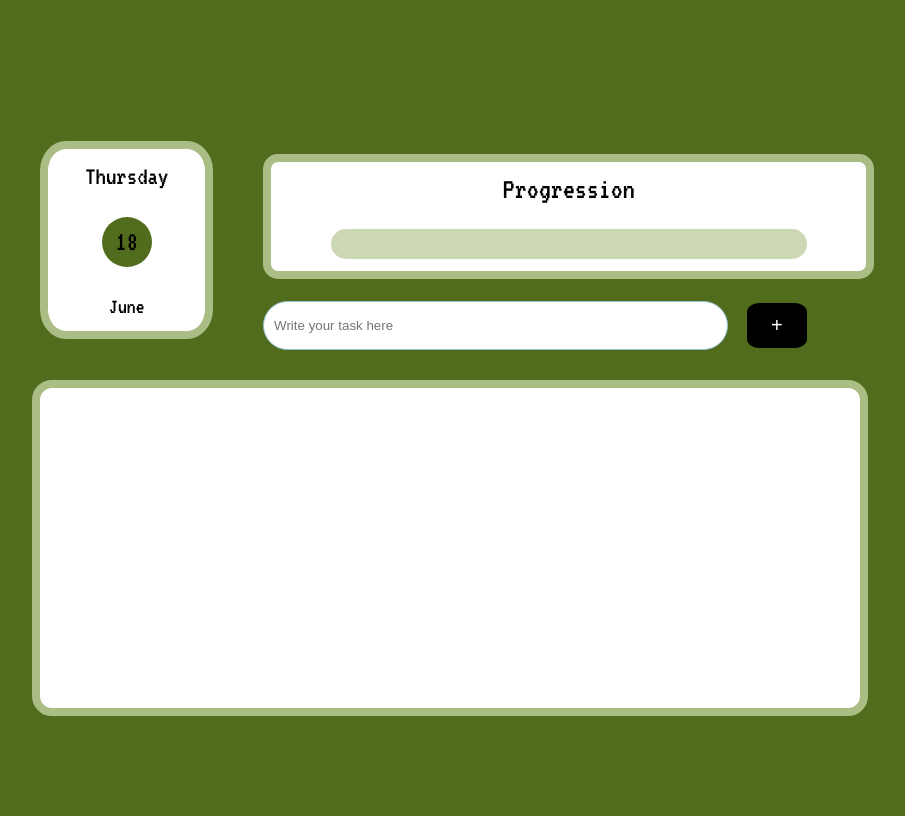
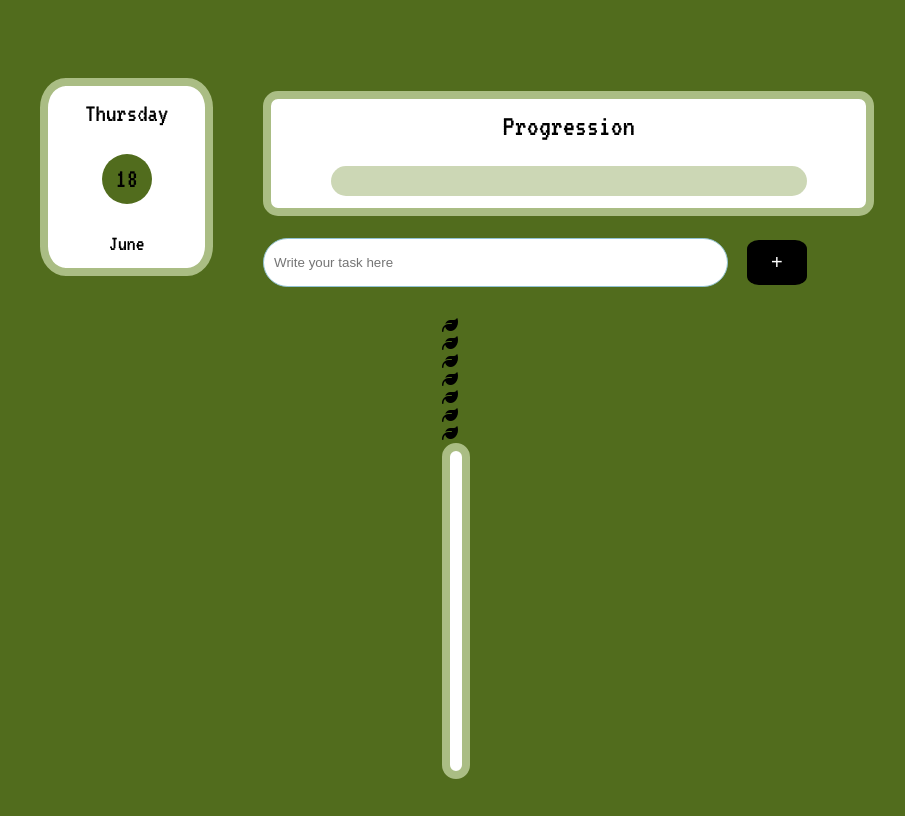
Before and after one commit to Radhika252007/To-Do-List, a plain HTML site: page index.html in a window 1280 px wide. Shown: the whole page, without its empty margins (190-1095 px from the left). Drawn offline with Linux system fonts and the light colour scheme; a web font is replaced by a local one.

Commit message:
Updated the HTML

```diff
--- a/index.html
+++ b/index.html
@@ -1,5 +1,6 @@
 <!DOCTYPE html>
 <html lang="en">
+
 <head>
     <meta charset="UTF-8">
     <meta name="viewport" content="width=device-width, initial-scale=1.0">
@@ -7,8 +8,13 @@
     <link rel="stylesheet" href="style.css">
     <link rel="stylesheet" href="https://cdnjs.cloudflare.com/ajax/libs/font-awesome/6.5.0/css/all.min.css">
     <link href="https://fonts.googleapis.com/css2?family=VT323&display=swap" rel="stylesheet">
+    <link rel="preconnect" href="https://fonts.googleapis.com">
+    <link rel="preconnect" href="https://fonts.gstatic.com" crossorigin>
+    <link href="https://fonts.googleapis.com/css2?family=Truculenta:opsz,wght@12..72,100..900&display=swap"
+        rel="stylesheet">
     <script src="index.js" defer></script>
 </head>
+
 <body>
     <div class="container">
         <div class="upper">
@@ -37,8 +43,21 @@
 
             </div>
         </div>
+        <div class="mainConatiner">
+            <div class="bullet">
+                <i class="fa-solid fa-leaf"></i><br>
+                <i class="fa-solid fa-leaf"></i><br>
+                <i class="fa-solid fa-leaf"></i><br>
+                <i class="fa-solid fa-leaf"></i><br>
+                <i class="fa-solid fa-leaf"></i><br>
+                <i class="fa-solid fa-leaf"></i><br>
+                <i class="fa-solid fa-leaf"></i><br>
+            </div>
             <div class="bottom" id="taskContainer">
+
+            </div>
         </div>
     </div>
 </body>
+
 </html>
```
Lines whose indentation alone changed are shown as unchanged.
